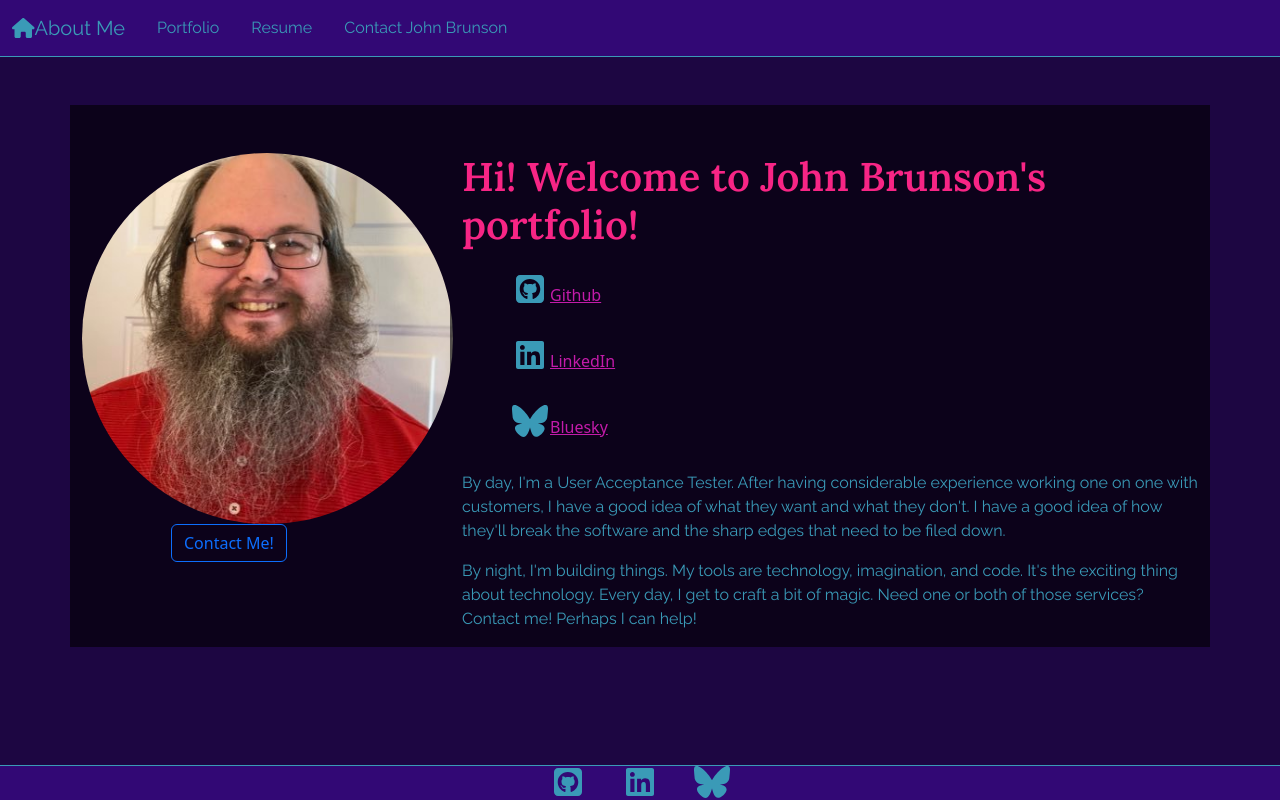
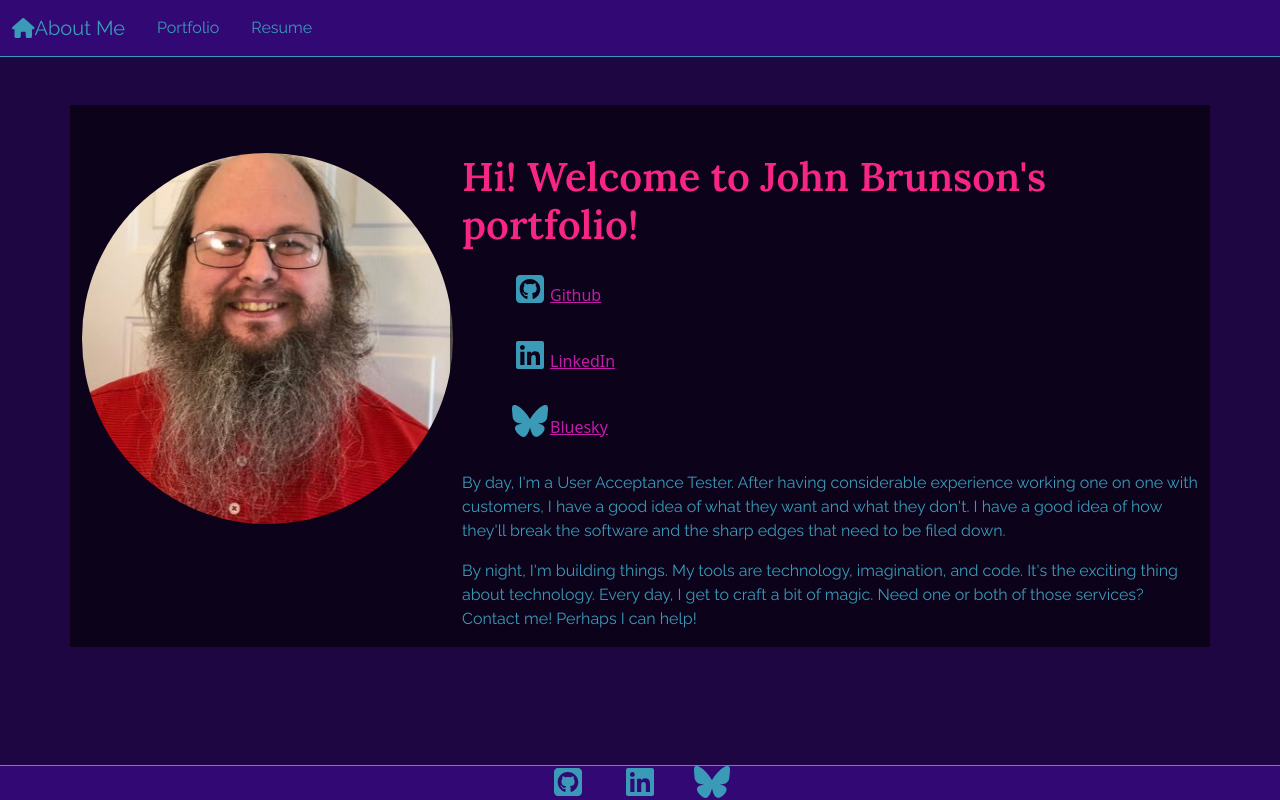
Before and after one commit to JohnBrunson/react-portfolio, a React (Vite) app: page / in a window 1280 px wide. Built offline with nearby package versions, Linux system fonts and the light colour scheme; a web font is replaced by a local one.

Commit message:
Commented out contact page for MVP.

```diff
--- a/src/components/Nav.jsx
+++ b/src/components/Nav.jsx
@@ -22,9 +22,10 @@ export default function Nav() {
                         <li className="nav-item px-2 raleway-nav">
                             <Link className="nav-link" to="/Resume">Resume</Link>
                         </li>
-                        <li className="nav-item px-2 raleway-nav">
+                        {/* Commenting out contact form as it is not ready yet 8/23/2025 */}
+                        {/* <li className="nav-item px-2 raleway-nav">
                             <Link className="nav-link" to="/Contact">Contact John Brunson</Link>
-                        </li>
+                        </li> */}
                     </ul>
                 </div>
             </div>
--- a/src/pages/About.jsx
+++ b/src/pages/About.jsx
@@ -12,12 +12,13 @@ export default function About() {
             <div className="row pt-5 mb-5">
                 <div className="container col-md-4 body-main pt-5">
                     <img className="p-5-md" src="/assets/img/john-brunson-headshot.jpg" alt="A Picture of John Brunson" id="headshot" />
-                    <div className="d-grid gap-2 col-6 mx-auto">
+                    {/* 8/23/2025: Commenting out contact button as it is not ready */}
+                    {/* <div className="d-grid gap-2 col-6 mx-auto">
                         <Link to="/Contact">
                             <button type="button" className="btn btn-outline-primary">Contact Me!</button>
                         </Link>
 
-                    </div>
+                    </div> */}
                 </div>
                 <div className="container col-md-8 body-main pt-5" id="brand-statement">
                     <h1 className="lora-header">Hi! Welcome to John Brunson's portfolio!</h1>
```
Also changed, not shown: 1 other file (tests, documents, lock files or other folders).
